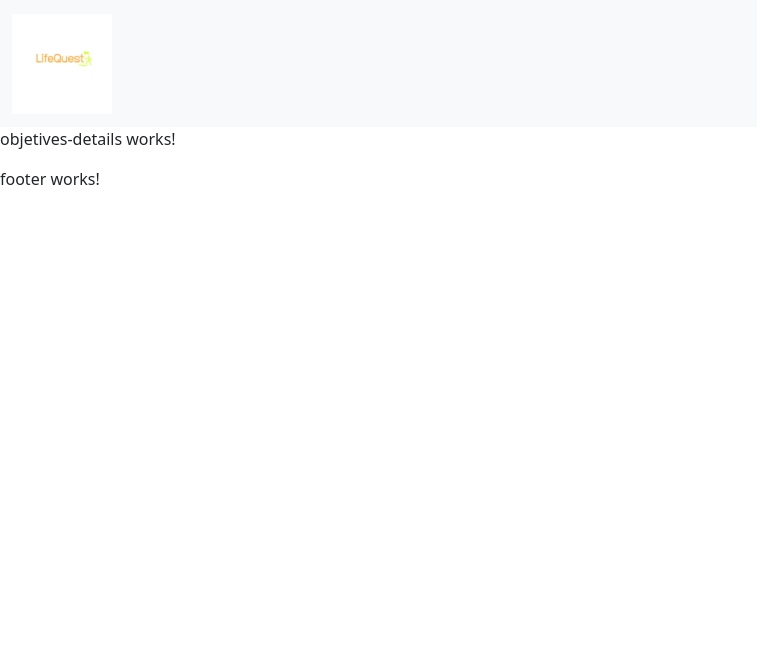
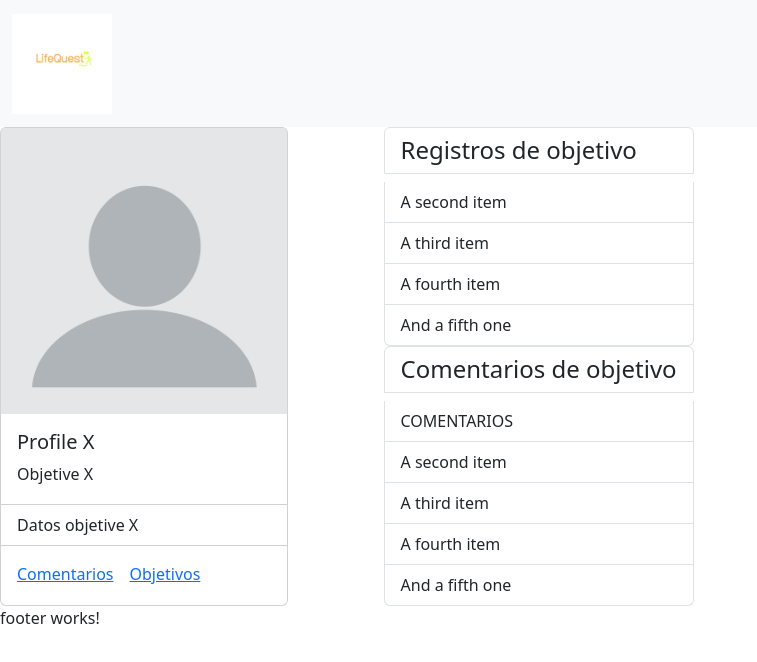
Before and after one commit to fraskow/LifeQuest, an Angular app in the folder frontend/lifequest/: page /details in a window 1280 px wide. Shown: the top 662 px of the page, without its empty margins (0-757 px from the left). Built offline with nearby package versions, Linux system fonts and the light colour scheme.

Commit message:
more adds to components

```diff
--- a/frontend/lifequest/src/app/components/comments/comments.component.html
+++ b/frontend/lifequest/src/app/components/comments/comments.component.html
@@ -1,8 +1,10 @@
 <div class="container-fluid" id="example2">
-    <div class="list-group">
-        <a href="#" class="list-group-item list-group-item-action">The current link item</a>
-        <a href="#" class="list-group-item list-group-item-action">A second link item</a>
-        <a href="#" class="list-group-item list-group-item-action">A third link item</a>
-        <a href="#" class="list-group-item list-group-item-action">A fourth link item</a>
-    </div>
+    <ul class="list-group">
+        <h4 class="list-group-item">Comentarios de objetivo</h4>
+        <li class="list-group-item">COMENTARIOS</li>
+        <li class="list-group-item">A second item</li>
+        <li class="list-group-item">A third item</li>
+        <li class="list-group-item">A fourth item</li>
+        <li class="list-group-item">And a fifth one</li>
+      </ul>
 </div>
--- a/frontend/lifequest/src/app/components/objetives-details/objetives-details.component.html
+++ b/frontend/lifequest/src/app/components/objetives-details/objetives-details.component.html
@@ -1 +1,20 @@
-<p>objetives-details works!</p>
+<div id="divmax">
+    <div class="card" style="width: 18rem;">
+        <img src="../../../assets/imgs/profile-pic.png" class="card-img-top" alt="...">
+        <div class="card-body">
+            <h5 class="card-title">Profile X</h5>
+            <p class="card-text">Objetive X</p>
+        </div>
+        <ul class="list-group list-group-flush">
+            <li class="list-group-item">Datos objetive X</li>
+        </ul>
+        <div class="card-body">
+            <a href="#" class="card-link">Comentarios</a>
+            <a href="#" class="card-link">Objetivos</a>
+        </div>
+    </div>
+    <div>
+        <app-registers></app-registers>
+        <app-comments></app-comments>
+    </div>
+</div>
--- a/frontend/lifequest/src/app/components/objetives-details/objetives-details.component.scss
+++ b/frontend/lifequest/src/app/components/objetives-details/objetives-details.component.scss
@@ -0,0 +1,3 @@
+#divmax{
+    display: flex;
+}
--- a/frontend/lifequest/src/app/components/registers/registers.component.html
+++ b/frontend/lifequest/src/app/components/registers/registers.component.html
@@ -1 +1,9 @@
-<p>registers works!</p>
+<div class="container-fluid" id="example2">
+    <ul class="list-group">
+        <h4 class="list-group-item">Registros de objetivo</h4>
+        <li class="list-group-item">A second item</li>
+        <li class="list-group-item">A third item</li>
+        <li class="list-group-item">A fourth item</li>
+        <li class="list-group-item">And a fifth one</li>
+      </ul>
+</div>
--- a/frontend/lifequest/src/app/components/registers/registers.component.scss
+++ b/frontend/lifequest/src/app/components/registers/registers.component.scss
@@ -0,0 +1,4 @@
+#example2{
+    width: 100%;
+    margin-left: 25%;
+}
```
